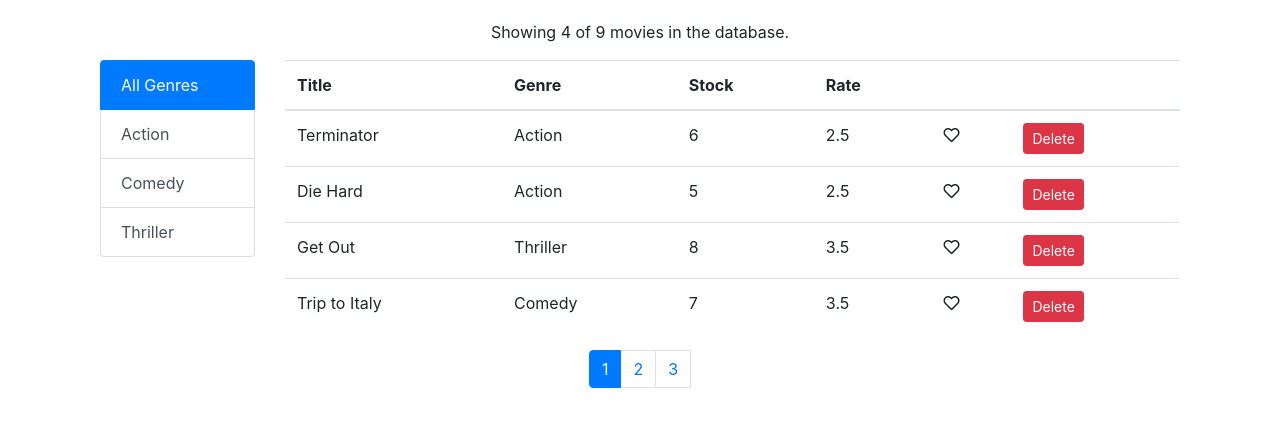
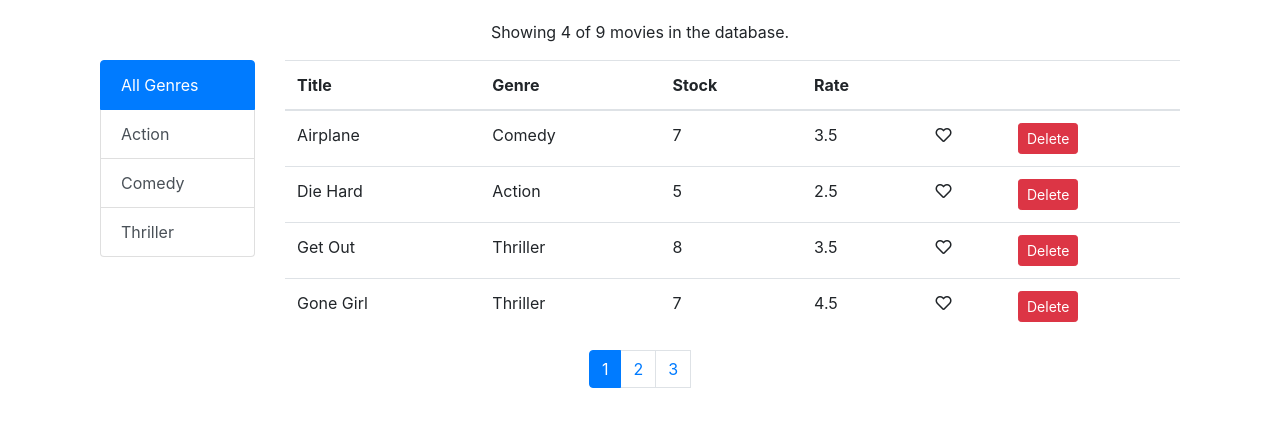
Before and after one commit to IzzyBeraja/Vidly-FrontEnd, a React (Create React App) app: page / in a window 1280 px wide. Shown: the top 426 px of the page. Built offline with nearby package versions, Linux system fonts and the light colour scheme.

Commit message:
Added sorting to the movie table. Changed id for "All Genres"

```diff
--- a/src/components/movieTable.jsx
+++ b/src/components/movieTable.jsx
@@ -2,17 +2,17 @@ import React from "react";
 import Movie from "./movie";
 
 const MovieTable = props => {
-  const { movies, onLike, onDelete } = props;
+  const { movies, onLike, onDelete, onSort } = props;
   return (
     <table className="table">
       <thead>
         <tr>
-          <th>Title</th>
-          <th>Genre</th>
-          <th>Stock</th>
-          <th>Rate</th>
-          <th></th>
-          <th></th>
+          <th onClick={() => onSort("title")}>Title</th>
+          <th onClick={() => onSort("genre.name")}>Genre</th>
+          <th onClick={() => onSort("numberInStock")}>Stock</th>
+          <th onClick={() => onSort("dailyRentalRate")}>Rate</th>
+          <th />
+          <th />
         </tr>
       </thead>
       <tbody>
--- a/src/components/moviesMenu.jsx
+++ b/src/components/moviesMenu.jsx
@@ -5,6 +5,7 @@ import ListGroup from "./common/listGroup";
 import { getGenres } from "../services/fakeGenreService";
 import { getMovies } from "../services/fakeMovieService";
 import MovieTable from "./movieTable";
+import _ from "lodash";
 
 class MoviesMenu extends Component {
   state = {
@@ -13,10 +14,11 @@ class MoviesMenu extends Component {
     currentPage: 1,
     itemsPerPage: 4,
     selectedGenre: "",
+    sortColumn: { path: "title", order: "asc" },
   };
 
   componentDidMount() {
-    const genres = [{ name: "All Genres", _id: 0 }, ...getGenres()];
+    const genres = [{ name: "All Genres", _id: "" }, ...getGenres()];
     const selectedGenre = genres[0];
     this.setState({ movies: getMovies(), genres, selectedGenre });
   }
@@ -42,19 +44,33 @@ class MoviesMenu extends Component {
     this.setState({ selectedGenre: genre, currentPage: 1 });
   };
 
+  handleSort = path => {
+    const { sortColumn } = this.state;
+    const order = sortColumn.path === path && sortColumn.order === "asc" ? "desc" : "asc";
+    this.setState({ sortColumn: { path, order } });
+  };
+
   render() {
     // Movies
     const { length: count } = this.state.movies;
-    // Pagination
-    const { itemsPerPage, currentPage, movies: allMovies } = this.state;
-    // Filters
-    const { selectedGenre, genres } = this.state;
+    const {
+      // Pagination
+      itemsPerPage,
+      currentPage,
+      movies: allMovies,
+      // Filters
+      selectedGenre,
+      genres,
+    } = this.state;
+    // Sorting
+    const { path, order } = this.state.sortColumn;
 
     // No Movies
     if (count === 0) return <p className="text-center">There are no movies in the database.</p>;
     const filtered =
       selectedGenre && selectedGenre._id ? allMovies.filter(m => m.genre._id === selectedGenre._id) : allMovies;
-    const movies = paginate(filtered, currentPage, itemsPerPage);
+    const sorted = _.orderBy(filtered, [path], order);
+    const movies = paginate(sorted, currentPage, itemsPerPage);
 
     return (
       <div className="container">
@@ -70,7 +86,12 @@ class MoviesMenu extends Component {
             <ListGroup selectedItem={selectedGenre} items={genres} onItemSelect={this.handleGenreSelect} />
           </div>
           <div className="col">
-            <MovieTable movies={movies} onLike={this.handleLikeStatus} onDelete={this.handleDelete} />
+            <MovieTable
+              movies={movies}
+              onLike={this.handleLikeStatus}
+              onDelete={this.handleDelete}
+              onSort={this.handleSort}
+            />
           </div>
         </div>
         <div className="row">
```
